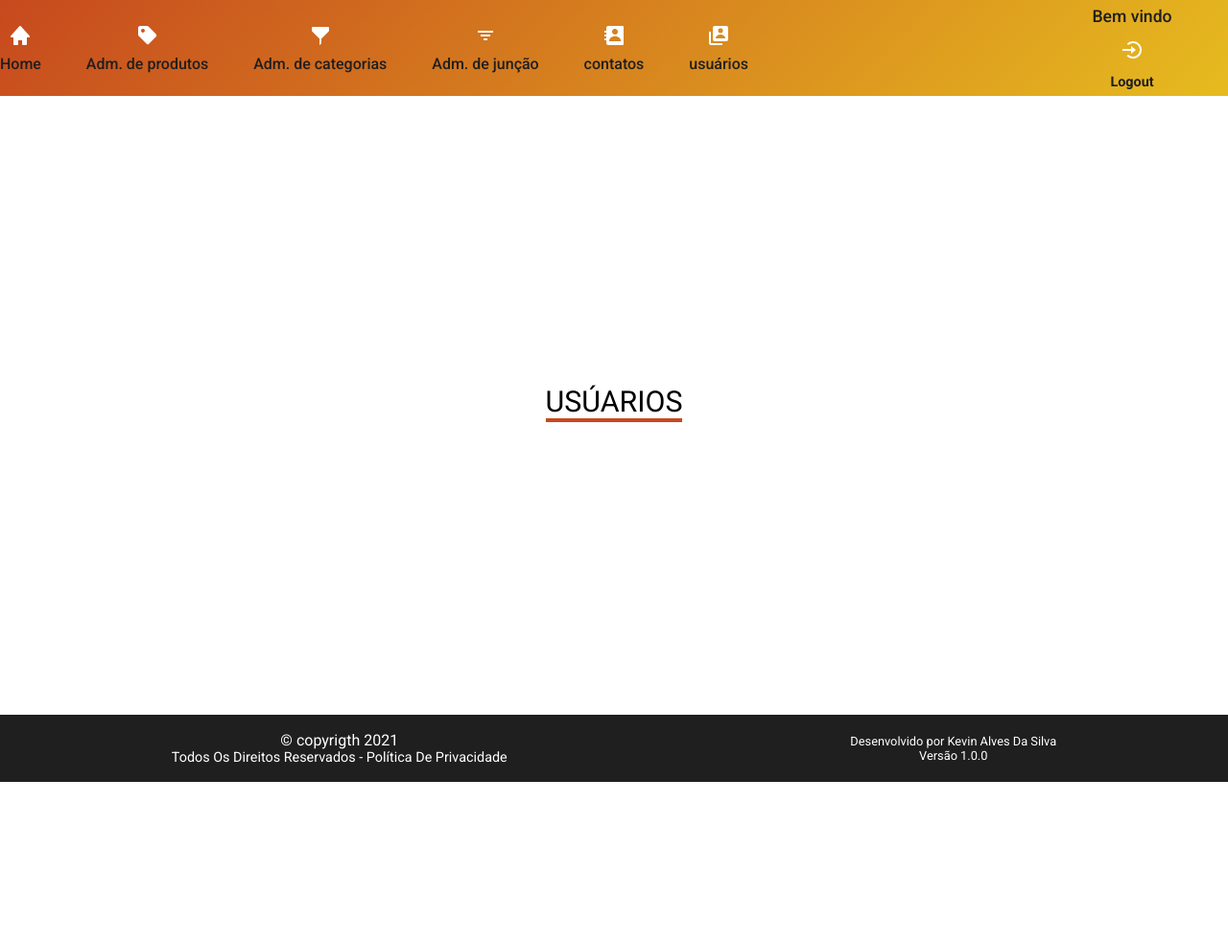
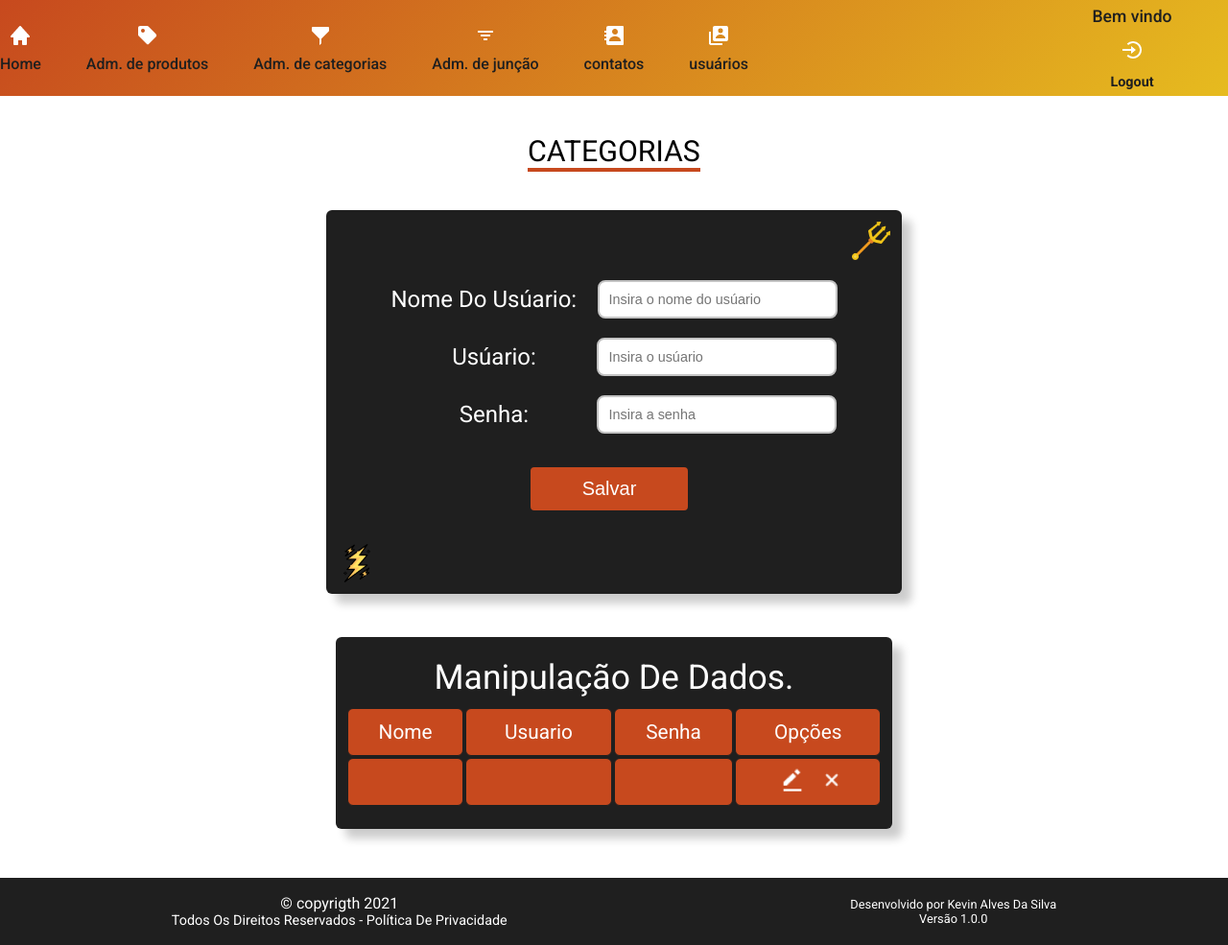
Before and after one commit to KevinAlves55/Hamburgueria, a PHP site: page /admin/adminUsuarios.php in a window 1280 px wide. Shown: the part 150-1135 px from the top of the page at 96% size. Before the commit the page ends 965 px from the top, so only its background shows below. Run offline with PHP 8.4, Linux system fonts and the light colour scheme; style sheets or scripts are compiled from the project's sources.

Commit message:
Iniciando a parte Front do grud usúarios

```diff
--- a/admin/adminUsuarios.php
+++ b/admin/adminUsuarios.php
@@ -7,12 +7,14 @@
     <meta name="viewport" content="width=device-width, initial-scale=1.0">
     <title>CMS - local privado</title>
     <link rel="stylesheet" href="assets/sass/admin.css">
+    <link rel="stylesheet" href="assets/sass/usuario.css">
     <link rel="preconnect" href="https://fonts.googleapis.com">
     <link rel="preconnect" href="https://fonts.gstatic.com" crossorigin>
     <link href="https://fonts.googleapis.com/css2?family=Roboto:wght@300;400;500;700&display=swap" rel="stylesheet">
     <link rel="preconnect" href="https://fonts.googleapis.com">
     <link rel="preconnect" href="https://fonts.gstatic.com" crossorigin>
     <link href="https://fonts.googleapis.com/css2?family=Righteous&display=swap" rel="stylesheet">
+    <script src="assets/js/validacao.js" defer></script>
 </head>
 
 <body>
@@ -31,8 +33,62 @@
 
     <main>
         <h2>
-            Usúarios
+            Categorias
         </h2>
+
+        <form action="" name="frmCategorias" method="post">
+            <img src="assets/img/tridente.png" alt="Tridente" id="img1">
+            <img src="assets/img/raio.png" alt="Raio" id="img2">
+
+            <div id="caixa">
+                <label>nome do usúario: </label>
+                <input type="text" name="txtCategoria" value="" placeholder="Insira o nome do usúario" class="input-caixa-login" onkeyup="caracteresInvalidos(this)" required maxlength="100">
+            </div>
+            <div id="caixa">
+                <label class="centro">usúario: </label>
+                <input type="email" name="txtCategoria" value="" placeholder="Insira o usúario" class="input-caixa-login" required maxlength="100">
+            </div>
+            <div id="caixa">
+                <label class="centro">senha: </label>
+                <input type="password" name="txtCategoria" value="" placeholder="Insira a senha" class="input-caixa-login" required maxlength="100">
+            </div>
+
+            <div id="button">
+                <input type="submit" value="Salvar">
+            </div>
+        </form>
+
+        <div id="consultaDeDados">
+            <table id="tblConsulta">
+                <tr>
+                    <td id="tblTitulo" colspan="6">
+                        <h3>Manipulação De Dados.</h3>
+                    </td>
+                </tr>
+                <tr class="tblLinhas">
+                    <td class="tblColunas destaque">Nome</td>
+                    <td class="tblColunas destaque">Usuario</td>
+                    <td class="tblColunas destaque">Senha</td>
+                    <td class="tblColunas destaque">Opções</td>
+                </tr>
+
+                <tr class="tblLinhas">
+                    <td class="tblColunas"></td>
+                    <td class="tblColunas"></td>
+                    <td class="tblColunas"></td>
+
+                    <td class="tblColunas">
+                        <a href="">
+                            <img src="assets/img/editar.png" alt="Editar" title="Editar" class="editar">
+                        </a>
+
+                        <a href="">
+                            <img src="assets/img/x.png" alt="Excluir" title="Excluir" class="excluir">
+                        </a>
+                    </td>
+                </tr>
+            </table>
+        </div>
     </main>
 
     <footer>
--- a/admin/assets/js/validacao.js
+++ b/admin/assets/js/validacao.js
@@ -3,5 +3,4 @@
 function caracteresInvalidos(nome) {
     nome.value = nome.value.replace(/[\[\]}.!'-@,><|://#"%$\\;&*()_+={]/g, "")
     nome.value = nome.value.replace(/[^\D]/g, "")
-
 }
--- /dev/null
+++ b/admin/assets/sass/usuario.css
@@ -0,0 +1,216 @@
+main {
+  height: auto;
+  width: 100%;
+  min-height: 770px;
+  display: -webkit-box;
+  display: -ms-flexbox;
+  display: flex;
+  -webkit-box-orient: vertical;
+  -webkit-box-direction: normal;
+      -ms-flex-direction: column;
+          flex-direction: column;
+  -webkit-box-pack: start;
+      -ms-flex-pack: start;
+          justify-content: flex-start;
+  -webkit-box-align: center;
+      -ms-flex-align: center;
+          align-items: center;
+}
+
+form {
+  height: 400px;
+  width: 600px;
+  display: -webkit-box;
+  display: -ms-flexbox;
+  display: flex;
+  -webkit-box-orient: vertical;
+  -webkit-box-direction: normal;
+      -ms-flex-direction: column;
+          flex-direction: column;
+  -webkit-box-pack: center;
+      -ms-flex-pack: center;
+          justify-content: center;
+  -webkit-box-align: center;
+      -ms-flex-align: center;
+          align-items: center;
+  gap: 10px;
+  background-color: #1f1f1f;
+  margin-top: 40px;
+  border-radius: 6px;
+  position: relative;
+  -webkit-box-shadow: 10px 10px 10px #cccccc;
+          box-shadow: 10px 10px 10px #cccccc;
+}
+
+form img {
+  height: 40px;
+  width: 40px;
+}
+
+form #img1 {
+  position: absolute;
+  right: 12px;
+  top: 12px;
+}
+
+form #img2 {
+  position: absolute;
+  left: 12px;
+  bottom: 12px;
+}
+
+form #caixa {
+  height: 50px;
+  width: 465px;
+  display: -webkit-box;
+  display: -ms-flexbox;
+  display: flex;
+  -webkit-box-orient: horizontal;
+  -webkit-box-direction: normal;
+      -ms-flex-direction: row;
+          flex-direction: row;
+  -webkit-box-pack: justify;
+      -ms-flex-pack: justify;
+          justify-content: space-between;
+  -webkit-box-align: center;
+      -ms-flex-align: center;
+          align-items: center;
+}
+
+form #caixa label {
+  color: #FFF;
+  font-weight: 400;
+  font-size: 1.5rem;
+  text-transform: capitalize;
+}
+
+form #caixa .centro {
+  margin: auto;
+}
+
+form #caixa .input-caixa-login {
+  width: 250px;
+  height: 40px;
+  border-radius: 8px;
+  border: 2px solid #c4c4c4;
+  padding: 0 10px;
+  font-size: 0.9rem;
+}
+
+form #caixa input:focus {
+  border: 2px solid #C7491E;
+}
+
+form #button {
+  height: 85px;
+  width: 80%;
+  display: -webkit-box;
+  display: -ms-flexbox;
+  display: flex;
+  -webkit-box-orient: horizontal;
+  -webkit-box-direction: normal;
+      -ms-flex-direction: row;
+          flex-direction: row;
+  -webkit-box-pack: center;
+      -ms-flex-pack: center;
+          justify-content: center;
+  -webkit-box-align: center;
+      -ms-flex-align: center;
+          align-items: center;
+  padding-right: 10px;
+}
+
+form #button input {
+  width: 35%;
+  height: 45px;
+  background-color: #C7491E;
+  border: 2px solid #C7491E;
+  border-radius: 4px;
+  color: #fff;
+  font-size: 20px;
+  cursor: pointer;
+  -webkit-transition: 0.5s;
+  transition: 0.5s;
+}
+
+form #button input:hover {
+  -webkit-filter: brightness(110%);
+          filter: brightness(110%);
+  -webkit-transition: .5s;
+  transition: .5s;
+  -webkit-transform: scale(1.1);
+          transform: scale(1.1);
+}
+
+form span {
+  font-size: 1.3rem;
+  font-weight: 400;
+  text-align: center;
+}
+
+#consultaDeDados {
+  height: auto;
+  width: 580px;
+  min-height: 200px;
+  background-color: #1f1f1f;
+  margin-top: 45px;
+  -webkit-box-shadow: 10px 10px 10px #cccccc;
+          box-shadow: 10px 10px 10px #cccccc;
+  border-radius: 6px;
+  padding: 10px;
+}
+
+#tblConsulta {
+  width: 100%;
+  min-height: 30px;
+  height: auto;
+}
+
+#tblTitulo {
+  height: 60px;
+  width: 100%;
+  text-align: center;
+  color: white;
+  font-size: 1.9rem;
+  border-radius: 6px;
+  font-weight: 300;
+}
+
+.tblLinhas {
+  width: 100%;
+  height: 50px;
+}
+
+.tblColunas {
+  width: 50px;
+  height: 30px;
+  text-align: center;
+  background-color: #C7491E;
+  border-radius: 6px;
+  border: solid 1px #1f1f1f;
+  color: #FFF;
+  font-size: 1.3rem;
+}
+
+.tblColunas img {
+  height: 28px;
+  width: 28px;
+  -webkit-transition: .5s;
+  transition: .5s;
+  -webkit-filter: brightness(130%);
+          filter: brightness(130%);
+  margin-left: 8px;
+  cursor: pointer;
+}
+
+.tblColunas img:hover {
+  -webkit-transform: scale(1.3);
+          transform: scale(1.3);
+  -webkit-transition: .5s;
+  transition: .5s;
+}
+
+.destaque {
+  font-weight: 400;
+}
+/*# sourceMappingURL=usuario.css.map */
--- /dev/null
+++ b/admin/assets/sass/usuario.scss
@@ -0,0 +1,153 @@
+@import '../sass/variables';
+@import '../sass/mixin';
+
+main {
+    @include box(auto, 100%);
+    min-height: 770px;
+    @include display-flex(column, flex-start, center);
+}
+
+form {
+    @include box(400px, 600px);
+    @include display-flex(column, center, center);
+    gap: 10px;
+    background-color: $escura;
+    margin-top: 40px;
+    border-radius: 6px;
+    position: relative;
+    box-shadow: 10px 10px 10px #cccccc;
+
+    img {
+        @include box(40px, 40px);
+    }
+
+    #img1 {
+        position: absolute;
+        right: 12px;
+        top: 12px;
+    }
+
+    #img2 {
+        position: absolute;
+        left: 12px;
+        bottom: 12px;
+    }
+
+    #caixa {
+        @include box(50px, 465px);
+        @include display-flex(row, space-between, center);
+
+        label {
+            color: $neutra;
+            font-weight: map-get($densidade, medium);
+            font-size: map-get($size, grau4);
+            text-transform: capitalize;
+        }
+
+        .centro {
+            margin: auto;
+        }
+
+        .input-caixa-login {
+            width: 250px;
+            height: 40px;
+            border-radius: 8px;
+            border: 2px solid #c4c4c4;
+            padding: 0 10px;
+            font-size: map-get($size, grau5);
+
+
+        }
+        input:focus {
+            border: 2px solid $alaranjado;
+        }
+    }
+
+    #button {
+        @include box(85px, 80%);
+        @include display-flex(row, center, center);
+        padding-right: 10px;
+
+        input {
+            width: 35%;
+            height: 45px;
+            background-color: $alaranjado;
+            border: 2px solid $alaranjado;
+            border-radius: 4px;
+            color: #fff;
+            font-size: 20px;
+            cursor: pointer;
+            transition: 0.5s;
+
+            &:hover {
+                filter: brightness(110%);
+                transition: .5s;
+                transform: scale(1.1);
+            }
+        }
+    }
+
+    span {
+        font-size: map-get($size, grau7);
+        font-weight: map-get($densidade, medium);
+        text-align: center;
+    }
+}
+
+#consultaDeDados {
+    @include box(auto, 580px);
+    min-height: 200px;
+    background-color: $escura;
+    margin-top: 45px;
+    box-shadow: 10px 10px 10px #cccccc;
+    border-radius: 6px;
+    padding: 10px;
+}
+
+#tblConsulta {
+    width: 100%;
+    min-height: 30px;
+    height: auto;
+}
+
+#tblTitulo {
+    @include box(60px, 100%);
+    text-align: center;
+    color: white;
+    font-size: map-get($size, subTitulo);
+    border-radius: 6px;
+    font-weight: map-get($densidade, regular);
+}
+
+.tblLinhas {
+    width: 100%;
+    height: 50px;
+}
+
+.tblColunas {
+    width: 50px;
+    height: 30px;
+    text-align: center;
+    background-color: $alaranjado;
+    border-radius: 6px;
+    border: solid 1px $escura;
+    color: $neutra;
+    font-size: map-get($size, grau7);
+
+    img {
+        @include box(28px, 28px);
+        transition: .5s;
+        filter: brightness(130%);
+        margin-left: 8px;
+        cursor: pointer;
+
+        &:hover {
+            transform: scale(1.3);
+            transition: .5s;
+        }
+    }
+}
+
+.destaque {
+    font-weight: map-get($densidade, medium);
+}
--- a/admin/constantes/constantes.php
+++ b/admin/constantes/constantes.php
@@ -9,7 +9,7 @@
 */
 
     // Variável para ajudar nos require_once
-    define ('SRC' , $_SERVER['DOCUMENT_ROOT'] . '/PROJETO_BACK-END/admin/');
+    define ('SRC' , $_SERVER['DOCUMENT_ROOT'] . '/ds2t20212/Kevin/PROJETO_BACK-END/admin/');
 
     // Variáveis para conexão com o BD
     const BD_SERVER = 'localhost';
```
Also changed, not shown: 1 other file.
